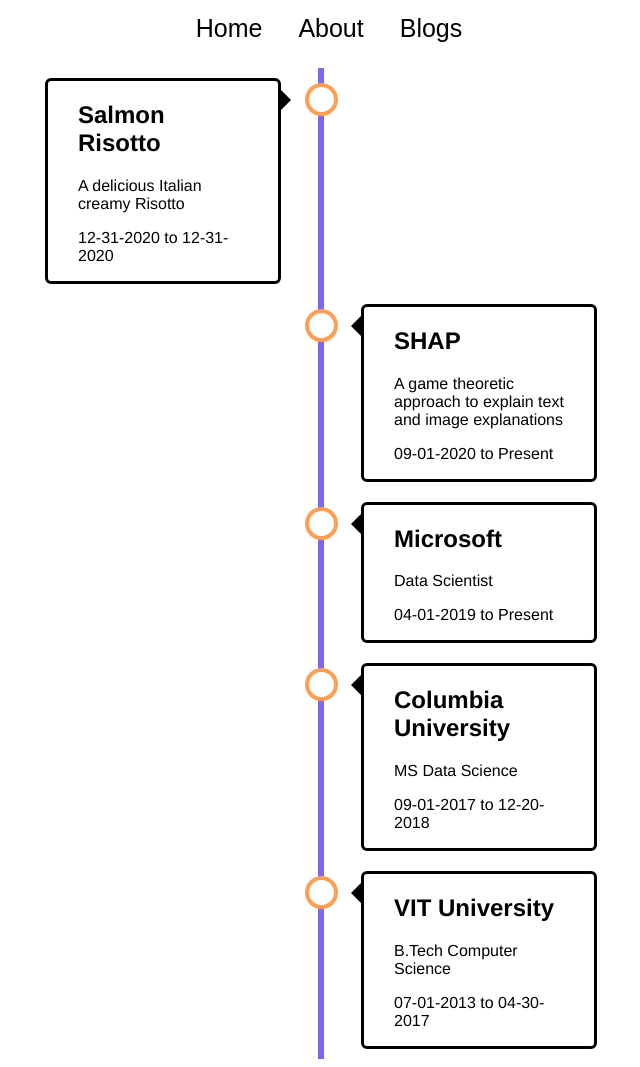
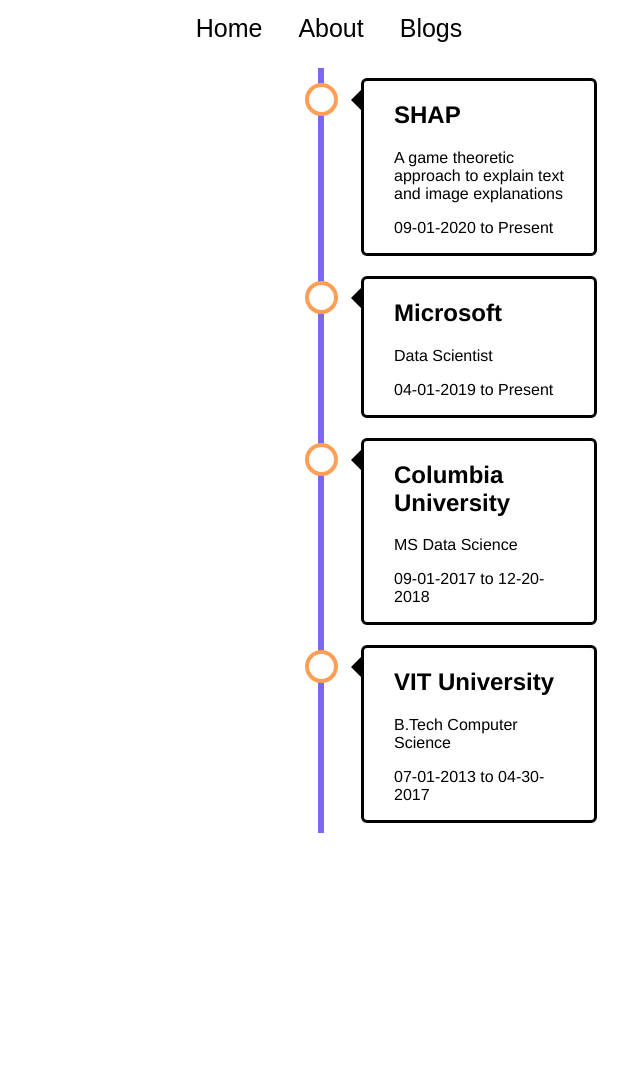
Before and after one commit to ryserrao/ryserrao.github.io, a Jekyll site: the page built from index.html, in a window 1280 px wide and 1067 px high. Shown: the whole window, without its empty margins (319-959 px from the left). Built offline with Jekyll 4.4.1, drawn with Linux system fonts in a browser that asks for light colours.

Commit message:
Updated timeline.yml

```diff
--- a/_data/projects/timeline.yml
+++ b/_data/projects/timeline.yml
@@ -1,12 +1,4 @@
-- section: Creativity
-  tag: Food
-  subtag: Interpretability
-  topic: Salmon Risotto
-  desc: A delicious Italian creamy Risotto
-  link:
-  start_date: 12-31-2020
-  end_date: 12-31-2020
-  progress: green
+
 - section: Tech
   tag: AI
   subtag: Interpretability
```
